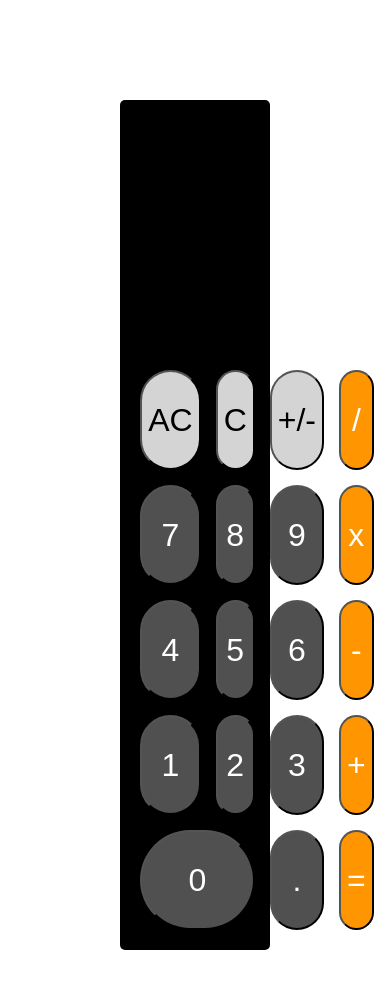
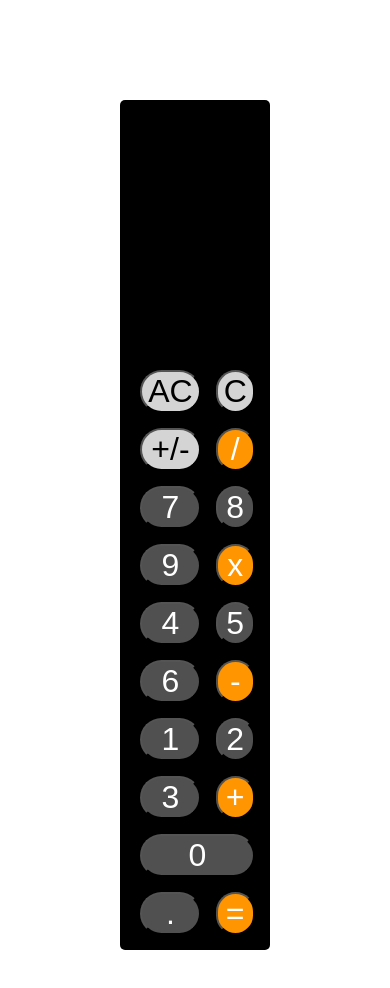
Before and after one commit to moathdlaimi/React_Calculator, a plain HTML site: page index.html in a window 390 px wide. Drawn offline with nearby package versions, Linux system fonts and the light colour scheme.

Commit message:
Add files via upload

```diff
--- a/app.js
+++ b/app.js
@@ -2,7 +2,7 @@ class Screen extends React.Component {
     render = () => {
       return (
       <div className="row-one screen">
-        <h1 id="result">{this.props.value}</h1>
+        <h1 id="result">{this.props.value.length > 99 ? ' Long Number ' : this.props.value}</h1>
       </div>
       )
 
@@ -66,6 +66,7 @@ class App extends React.Component {
           this.setState ({
             value:this.state.value + button
           })
+          console.log((this.state.value));
         }
 
     }
--- a/styles.css
+++ b/styles.css
@@ -14,10 +14,10 @@ main{
 
 .screen{
   color: white;
-  font-size: 50px;
+  font-size: 30px;
   font-weight: bold;
   text-align: right;
-  width: auto;
+  overflow: hidden;
 }
 
 #result {
@@ -59,3 +59,18 @@ button{
   color: white;
 
 }
+
+
+@media only screen and (max-width: 750px) {
+
+  .buttons{
+    display: grid;
+    grid-template-columns: 1fr 1fr;
+    grid-template-rows: auto ;
+    height: auto;
+    grid-gap: 5px;
+    margin: 5px;
+    padding: 10px;
+  }
+
+}
```
